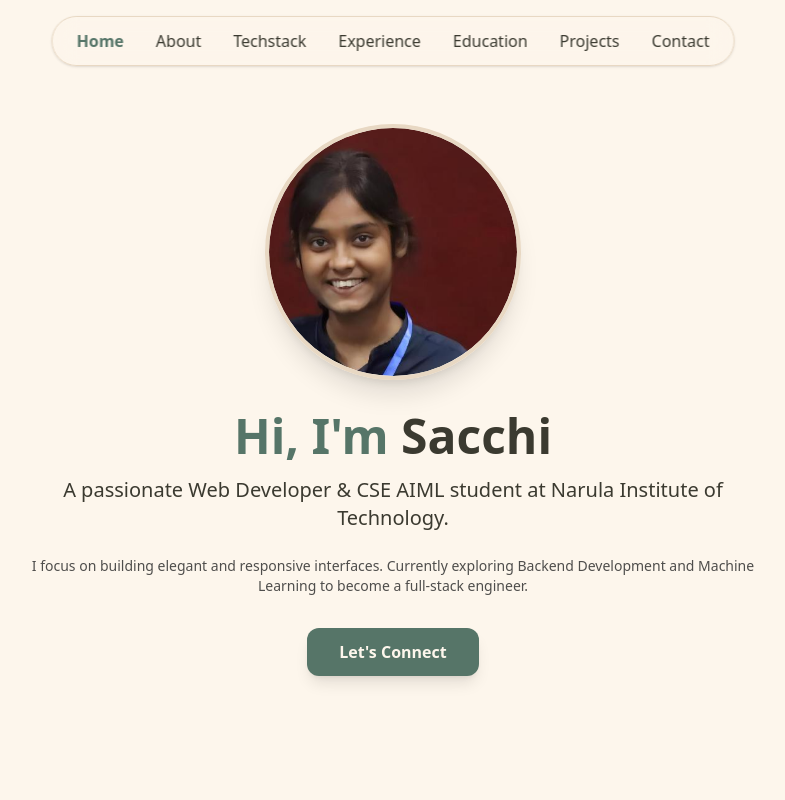
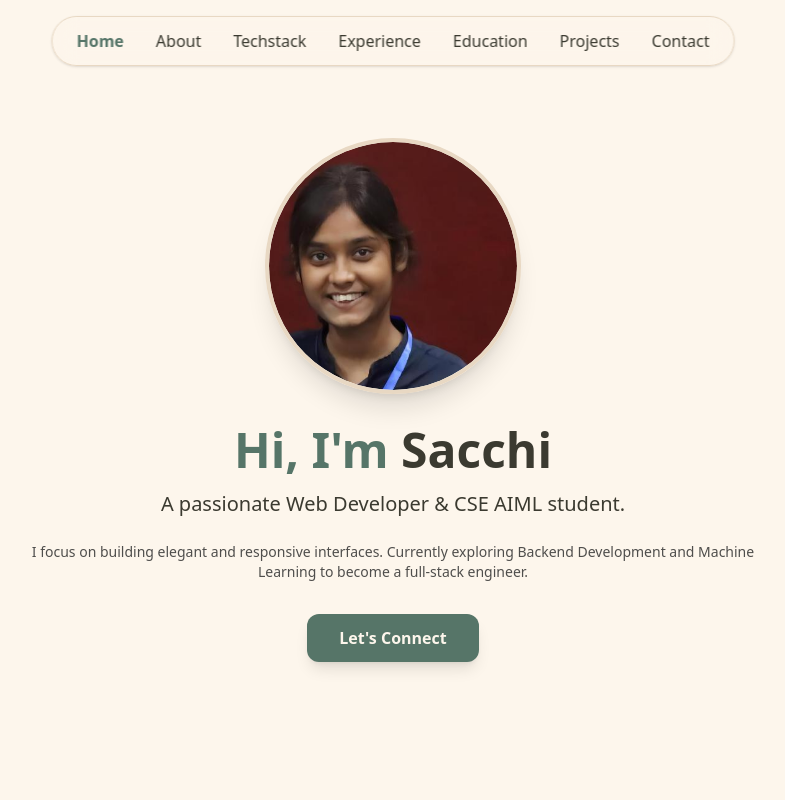
Before and after one commit to Sacchi0504/myPortfolio, a React (Vite) app in the folder vite-project/: page / in a window 1280 px wide. Shown: the top 800 px of the page, without its empty margins (247-1032 px from the left). Built offline with nearby package versions, Linux system fonts and the light colour scheme.

Commit message:
Remove college name from hero section

```diff
--- a/vite-project/src/components/home.jsx
+++ b/vite-project/src/components/home.jsx
@@ -26,7 +26,7 @@ const Home = () => {
             Hi, I'm <span className="text-[#3b3a30]">Sacchi</span>
           </h1>
           <p className="text-base sm:text-lg md:text-xl mb-4 md:mb-6 font-medium">
-            A passionate Web Developer & CSE AIML student at Narula Institute of Technology.
+            A passionate Web Developer & CSE AIML student.
           </p>
           <p className="text-sm sm:text-md text-[#4f4e4c] mb-6 md:mb-8 font-medium">
             I focus on building elegant and responsive interfaces. Currently exploring Backend
```
